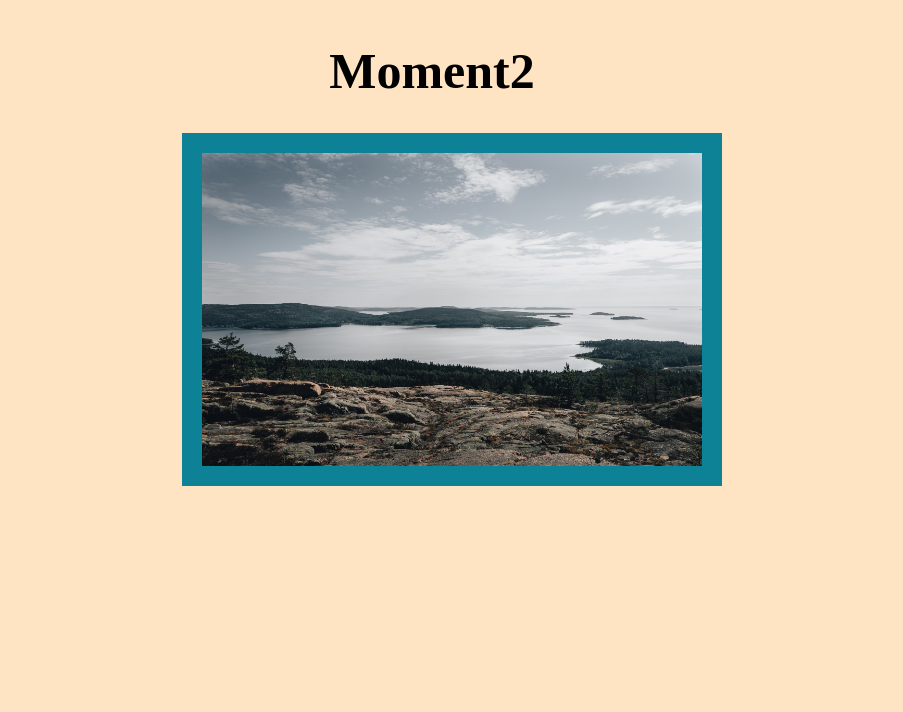
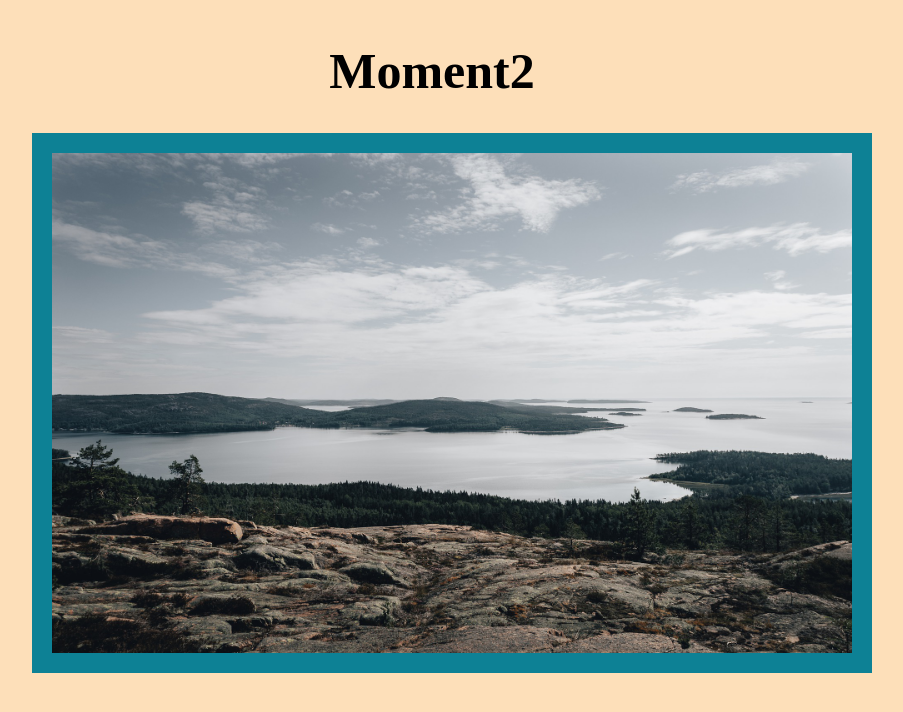
Before and after one commit to Joka1996/WEBB3moment2, a website: page src/index.html in a window 1280 px wide. Shown: the whole page, without its empty margins (208-1111 px from the left). Drawn offline with Linux system fonts and the light colour scheme.

Commit message:
Ändrat bg-färg i body.css

```diff
--- a/src/css/body.css
+++ b/src/css/body.css
@@ -4,7 +4,7 @@ h1 {
 }
 
 body {
-  background-color: bisque;
+  background-color: rgba(253, 221, 181, 0.938);
   display: flex;
   flex-direction: column;
 }
--- a/src/css/slideshow.css
+++ b/src/css/slideshow.css
@@ -7,7 +7,7 @@
 }
 
 .slideshowContainer div {
-  width: 500px;
+  width: 800px;
   height: 100px;
 }
 
```
